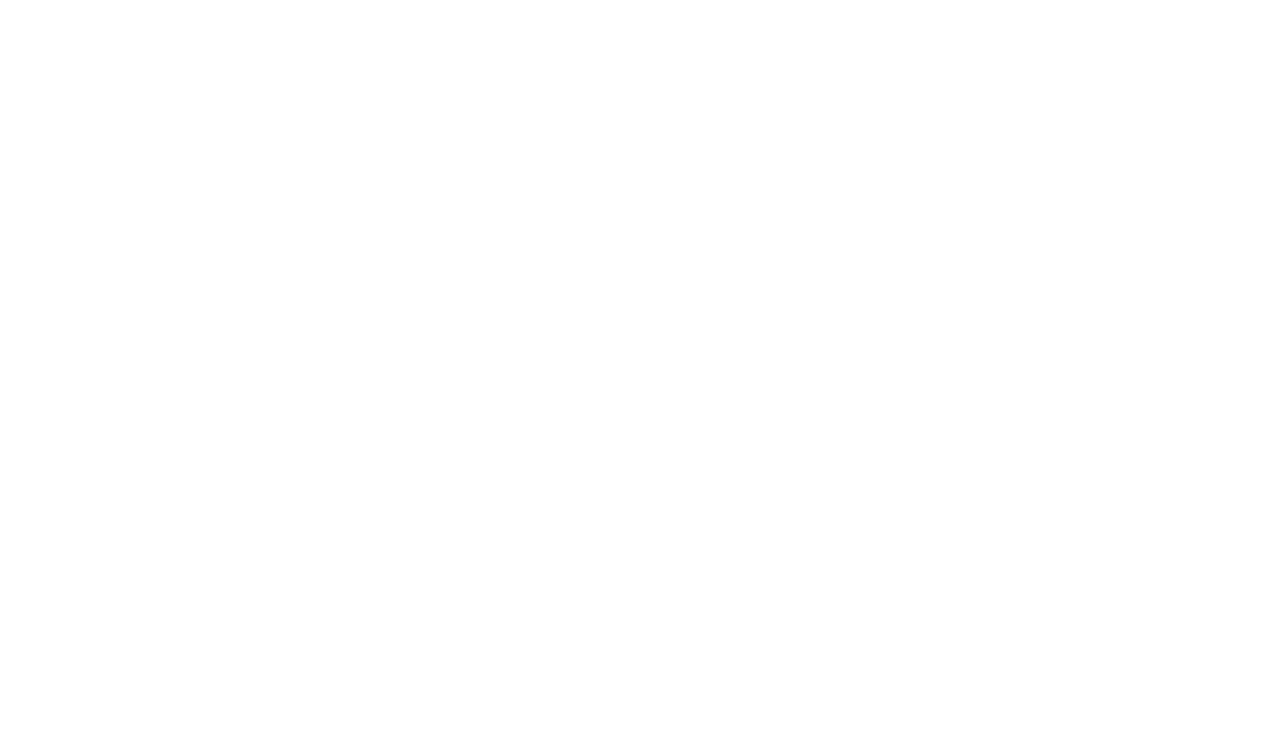
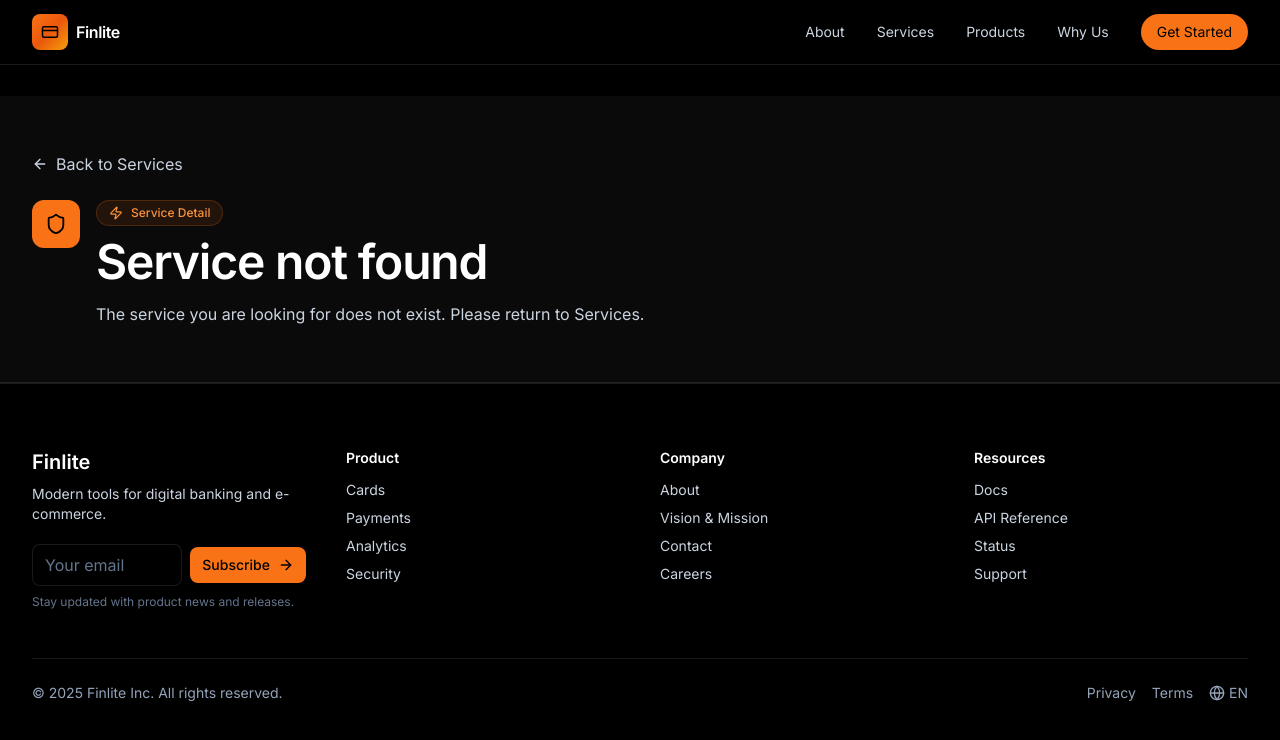
Before and after one commit to django-nerd/frontend-repo_e8rjljo6_73czu5, a React (Vite) app: page /services/1 in a window 1280 px wide. Before the commit this address had no page. Shown: the top 740 px of the page. Built offline with nearby package versions, Linux system fonts and the light colour scheme; a web font is replaced by a local one.

Commit message:
Update project prj_e8rjljo6 - 2025-11-14T16:33:15.151Z

```diff
--- a/src/Services.jsx
+++ b/src/Services.jsx
@@ -1,13 +1,14 @@
-import { CheckCircle2, Shield, Sparkles, Wallet, BarChart3, Globe, Zap, Layers, Building2, Server, Workflow, Lock } from 'lucide-react';
+import { CheckCircle2, Shield, Sparkles, Wallet, BarChart3, Globe, Zap, Layers, Building2, Server, Workflow, Lock, ArrowRight } from 'lucide-react';
+import { Link } from 'react-router-dom';
 import Navbar from './components/Navbar';
 import { Footer } from './components/Sections';
 
 export default function ServicesPage() {
   const core = [
-    { icon: <Wallet />, title: 'Card Issuing', desc: 'Virtual and physical cards with spending controls, limits, and real-time notifications.' },
-    { icon: <Globe />, title: 'Global Payments', desc: 'Send and receive across currencies with FX optimization and transparent fees.' },
-    { icon: <BarChart3 />, title: 'Analytics', desc: 'Dashboards, cohort trends, and exportable reports for finance and ops teams.' },
-    { icon: <Shield />, title: 'Risk & Compliance', desc: 'KYC/KYB, AML screening, and rule-based monitoring built-in.' },
+    { icon: <Wallet />, title: 'Card Issuing', desc: 'Virtual and physical cards with spending controls, limits, and real-time notifications.', slug: 'card-issuing' },
+    { icon: <Globe />, title: 'Global Payments', desc: 'Send and receive across currencies with FX optimization and transparent fees.', slug: 'global-payments' },
+    { icon: <BarChart3 />, title: 'Analytics', desc: 'Dashboards, cohort trends, and exportable reports for finance and ops teams.', slug: 'analytics' },
+    { icon: <Shield />, title: 'Risk & Compliance', desc: 'KYC/KYB, AML screening, and rule-based monitoring built-in.', slug: 'risk-compliance' },
   ];
 
   const platform = [
@@ -66,9 +67,9 @@
                   </div>
                   <h3 className="mt-4 font-semibold">{c.title}</h3>
                   <p className="text-sm text-slate-300">{c.desc}</p>
-                  <button className="mt-4 inline-flex items-center gap-1 text-sm font-medium text-orange-400 hover:text-orange-300">
-                    Learn more
-                  </button>
+                  <Link to={`/services/${c.slug}`} className="mt-4 inline-flex items-center gap-1 text-sm font-medium text-orange-400 hover:text-orange-300">
+                    Learn more <ArrowRight size={16} />
+                  </Link>
                 </div>
               ))}
             </div>
--- a/src/main.jsx
+++ b/src/main.jsx
@@ -4,6 +4,7 @@
 import App from './App'
 import Test from './Test'
 import ServicesPage from './Services'
+import ServiceDetailPage from './pages/ServiceDetail'
 import './index.css'
 
 ReactDOM.createRoot(document.getElementById('root')).render(
@@ -12,6 +13,7 @@
       <Routes>
         <Route path="/" element={<App />} />
         <Route path="/services" element={<ServicesPage />} />
+        <Route path="/services/:slug" element={<ServiceDetailPage />} />
         <Route path="/test" element={<Test />} />
       </Routes>
     </BrowserRouter>
--- /dev/null
+++ b/src/pages/ServiceDetail.jsx
@@ -0,0 +1,185 @@
+import { useMemo } from 'react';
+import { useParams, Link } from 'react-router-dom';
+import { ArrowLeft, Wallet, Globe, BarChart3, Shield, Check, Zap } from 'lucide-react';
+import Navbar from '../components/Navbar';
+import { Footer } from '../components/Sections';
+
+const SERVICES = {
+  'card-issuing': {
+    title: 'Card Issuing',
+    icon: Wallet,
+    blurb:
+      'Issue virtual and physical cards with granular controls, real-time spend visibility, and instant provisioning.',
+    capabilities: [
+      'Virtual & physical cards',
+      'Spend controls and limits',
+      'Tokenization (Apple Pay / Google Pay)',
+      'Real-time notifications',
+      'Just-in-time funding',
+      'Dispute management',
+    ],
+    useCases: [
+      'Employee expense programs',
+      'On-demand gig payouts',
+      'Customer cashback cards',
+      'Vendor and procurement cards',
+    ],
+  },
+  'global-payments': {
+    title: 'Global Payments',
+    icon: Globe,
+    blurb:
+      'Move money across borders in 35+ currencies with competitive FX, transparent fees, and automated reconciliation.',
+    capabilities: [
+      'Multi-currency accounts',
+      'Local rails & SWIFT',
+      'Automated FX conversion',
+      'Scheduled & bulk payouts',
+      'Reconciliation & reporting',
+      'Compliance screening (AML/KYB)',
+    ],
+    useCases: [
+      'Marketplace vendor payouts',
+      'SaaS multi-currency billing',
+      'Global payroll & contractor payments',
+      'Cross-border remittances',
+    ],
+  },
+  analytics: {
+    title: 'Analytics',
+    icon: BarChart3,
+    blurb:
+      'Full-funnel visibility with dashboards, cohort analysis, anomaly detection, and export-ready reports.',
+    capabilities: [
+      'Realtime dashboards',
+      'Cohorts & retention',
+      'Revenue & margin insights',
+      'Anomaly alerts',
+      'Custom segments & filters',
+      'CSV/BI exports',
+    ],
+    useCases: [
+      'Finance and ops reporting',
+      'Risk monitoring and chargeback analysis',
+      'Unit economics optimization',
+      'Executive KPIs and board packs',
+    ],
+  },
+  'risk-compliance': {
+    title: 'Risk & Compliance',
+    icon: Shield,
+    blurb:
+      'Build on a compliant foundation with KYC/KYB, AML screening, device risk, and configurable rules.',
+    capabilities: [
+      'KYC / KYB verification',
+      'Sanctions & PEP screening',
+      'Rule-based monitoring',
+      'Case management & audits',
+      'Device & behavioral risk signals',
+      'Dispute workflows',
+    ],
+    useCases: [
+      'Fraud prevention for payouts',
+      'Compliance automation',
+      'Chargeback reduction',
+      'High-risk merchant monitoring',
+    ],
+  },
+};
+
+export default function ServiceDetailPage() {
+  const { slug } = useParams();
+  const data = SERVICES[slug];
+
+  const Icon = useMemo(() => (data ? data.icon : Shield), [data]);
+
+  return (
+    <div className="min-h-screen bg-black text-white">
+      <Navbar />
+      <main className="pt-24">
+        <section className="bg-neutral-950 py-14 border-b border-white/10">
+          <div className="mx-auto max-w-7xl px-4 sm:px-6 lg:px-8">
+            <div className="flex items-center gap-3 text-slate-300">
+              <Link to="/services" className="inline-flex items-center gap-2 text-slate-300 hover:text-white">
+                <ArrowLeft size={16} /> Back to Services
+              </Link>
+            </div>
+            <div className="mt-6 flex items-start gap-4">
+              <span className="inline-flex h-12 w-12 items-center justify-center rounded-xl bg-orange-500 text-black">
+                <Icon size={22} />
+              </span>
+              <div>
+                <span className="inline-flex items-center gap-2 rounded-full bg-orange-500/10 text-orange-400 px-3 py-1 text-xs font-medium border border-orange-500/20">
+                  <Zap size={14} /> Service Detail
+                </span>
+                <h1 className="mt-3 text-3xl md:text-5xl font-semibold tracking-tight">{data ? data.title : 'Service not found'}</h1>
+                <p className="mt-4 text-slate-300 max-w-2xl">
+                  {data ? data.blurb : 'The service you are looking for does not exist. Please return to Services.'}
+                </p>
+              </div>
+            </div>
+          </div>
+        </section>
+
+        {data && (
+          <>
+            <section className="py-14 bg-black">
+              <div className="mx-auto max-w-7xl px-4 sm:px-6 lg:px-8 grid lg:grid-cols-3 gap-10">
+                <div className="lg:col-span-2">
+                  <h2 className="text-xl font-semibold">Capabilities</h2>
+                  <ul className="mt-4 grid sm:grid-cols-2 gap-3">
+                    {data.capabilities.map((c) => (
+                      <li key={c} className="flex items-start gap-3 rounded-xl border border-white/10 bg-white/5 p-4">
+                        <Check className="text-orange-400 mt-0.5" size={18} />
+                        <span className="text-slate-300">{c}</span>
+                      </li>
+                    ))}
+                  </ul>
+
+                  <h2 className="mt-10 text-xl font-semibold">Use cases</h2>
+                  <div className="mt-4 grid sm:grid-cols-2 gap-4">
+                    {data.useCases.map((u) => (
+                      <div key={u} className="rounded-2xl border border-white/10 bg-white/5 p-5">
+                        <p className="text-slate-200">{u}</p>
+                      </div>
+                    ))}
+                  </div>
+                </div>
+
+                <aside className="lg:col-span-1">
+                  <div className="rounded-2xl border border-white/10 bg-white/5 p-6 sticky top-28">
+                    <h3 className="font-semibold">Get started</h3>
+                    <p className="mt-2 text-sm text-slate-300">
+                      Talk to our team about pricing, implementation timelines, and a tailored rollout plan.
+                    </p>
+                    <a href="#contact" className="mt-4 inline-flex w-full items-center justify-center rounded-full bg-orange-500 text-black px-4 py-2 text-sm font-medium hover:bg-orange-400">
+                      Talk to sales
+                    </a>
+                    <Link to="/services" className="mt-3 inline-flex w-full items-center justify-center rounded-full bg-white/10 text-white px-4 py-2 text-sm font-medium hover:bg-white/20">
+                      Explore all services
+                    </Link>
+                  </div>
+                </aside>
+              </div>
+            </section>
+
+            <section className="py-14 bg-neutral-950 border-t border-white/10">
+              <div className="mx-auto max-w-7xl px-4 sm:px-6 lg:px-8">
+                <div className="text-center max-w-2xl mx-auto">
+                  <h2 className="text-2xl md:text-3xl font-semibold">Ready to build?</h2>
+                  <p className="mt-3 text-slate-300">
+                    Our solution architects can help map requirements, integrate APIs, and launch a pilot in weeks.
+                  </p>
+                  <a href="#contact" className="mt-6 inline-flex items-center rounded-full bg-orange-500 text-black px-5 py-2.5 text-sm font-medium hover:bg-orange-400">
+                    Contact us
+                  </a>
+                </div>
+              </div>
+            </section>
+          </>
+        )}
+      </main>
+      <Footer />
+    </div>
+  );
+}
```
Also changed, not shown: 1 other file (tests, documents, lock files or other folders).
